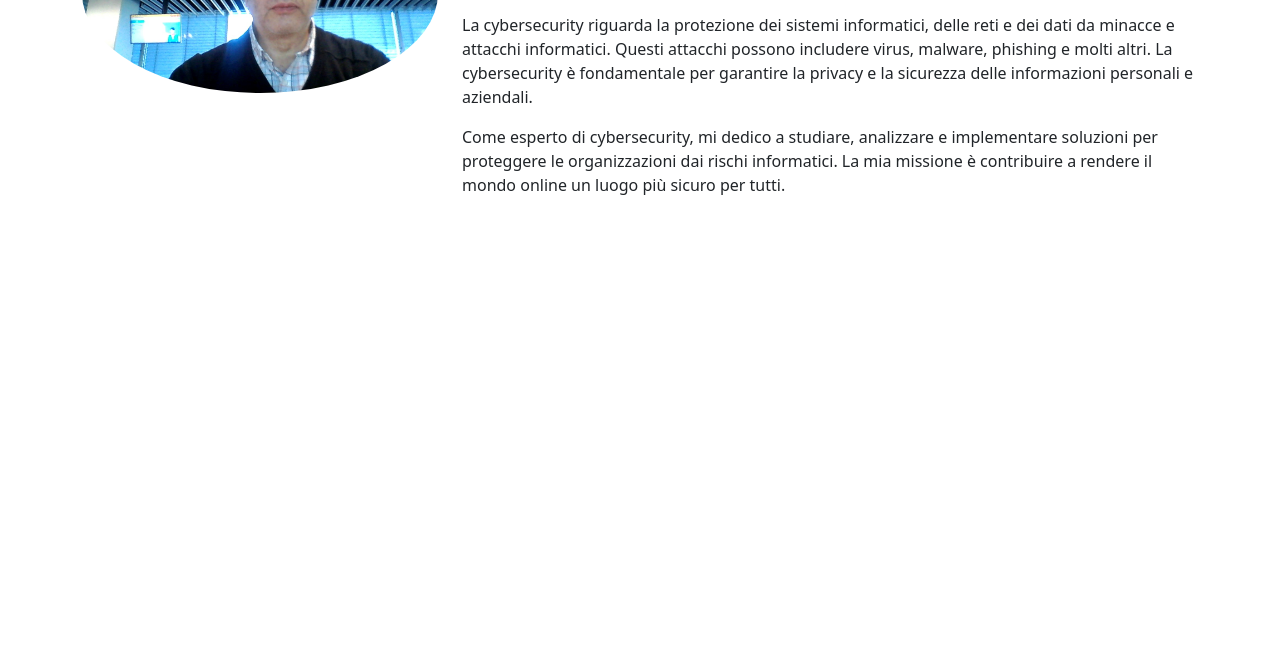
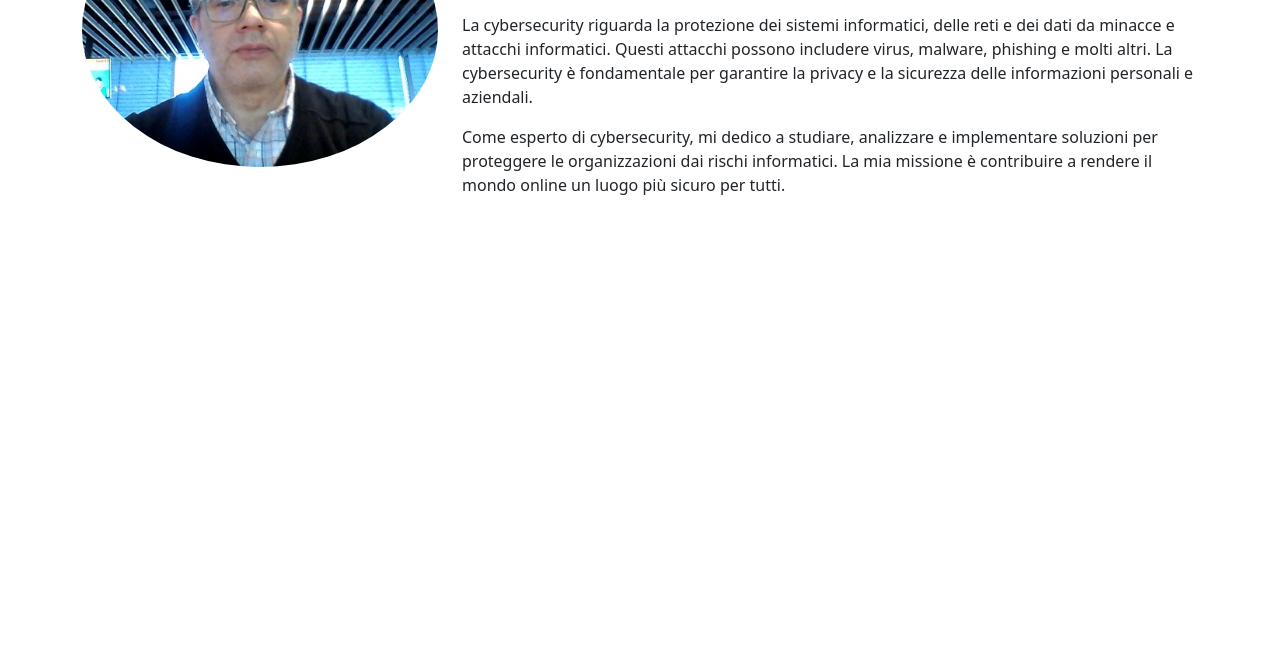
Before and after one commit to superdrago3/cybers, a plain HTML site: page index.html in a window 1280 px wide. Shown: the part 155-800 px from the top of the page. Drawn offline with nearby package versions, Linux system fonts and the light colour scheme.

Commit message:
Update index.html

```diff
--- a/index.html
+++ b/index.html
@@ -12,7 +12,7 @@
         <div class="row">
             <div class="col-md-4">
                 <!-- Inserisci la tua foto qui -->
-                <img src="foto.jpg" alt="Francesco Sgaramella" class="img-fluid rounded-circle">
+                <img src="foto1.jpg" alt="Francesco Sgaramella" class="img-fluid rounded-circle">
             </div>
             <div class="col-md-8">
                 <h1>Ciao, sono Francesco Sgaramella</h1>
```
